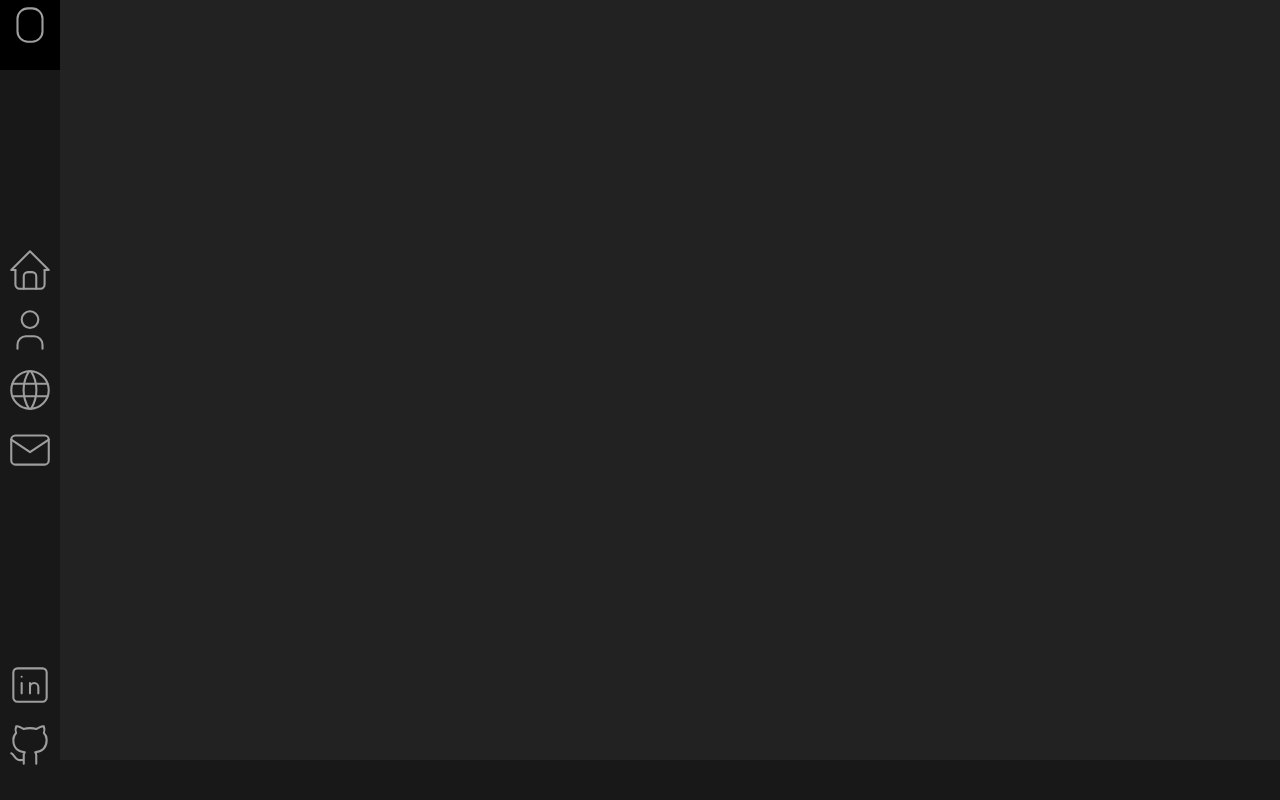
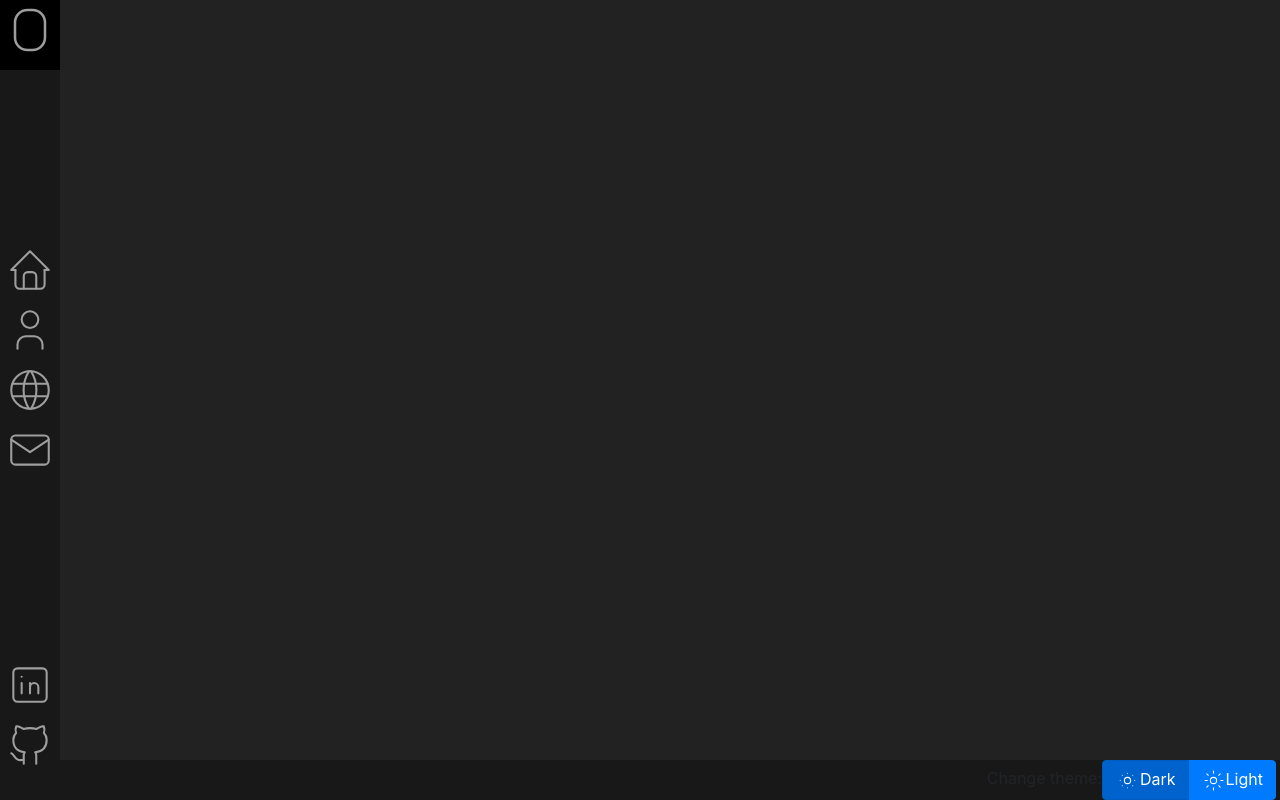
Before and after one commit to odillner/portfolio, a React (Create React App) app: page / in a window 1280 px wide. Built offline with nearby package versions, Linux system fonts and the light colour scheme.

Commit message:
implemented themes

```diff
--- a/src/App.js
+++ b/src/App.js
@@ -1,26 +1,30 @@
 import React, {useEffect} from 'react'
-import {useDispatch} from 'react-redux'
-import 'bootstrap/dist/css/bootstrap.min.css'
+import {useDispatch, useSelector} from 'react-redux'
 
 import Sidebar from './components/Sidebar'
 import Footer from './components/Footer'
 
-import GlobalStyles from './styles/'
+import {GlobalStyles, Themes} from './styles/'
 import WindowRenderer from './windows/WindowRenderer'
 import Routing from './Routing'
 import {initWindows} from './reducers/windows'
 
 function App() {
     const dispatch = useDispatch()
+    const theme = useSelector(state => state.theme)
 
     useEffect(() => {
         dispatch(initWindows())
     }, [])
 
+    const CurrentTheme = Themes[theme]
+
     return (
         <>
+            <CurrentTheme/>
+            <GlobalStyles/>
+
             <Routing/>
-            <GlobalStyles/>
             <Sidebar/>
             <Footer/>
             <WindowRenderer/>
--- a/src/components/Footer.js
+++ b/src/components/Footer.js
@@ -1,8 +1,11 @@
 import React from 'react'
 import {useSelector, useDispatch} from 'react-redux'
 import styled from 'styled-components'
+import ToggleButton from 'react-bootstrap/ToggleButton'
 
 import {closeWindow, maximizeWindow} from '../reducers/windows'
+import {toggleTheme} from '../reducers/theme'
+import ThemeButton from './ThemeButton'
 import IconGenerator from '../icons'
 
 const Wrapper = styled.div`
@@ -12,8 +15,8 @@ const Wrapper = styled.div`
     width: 100%;
     height: 40px;
     z-index: 10;
-    background: #181818;
-    display: flex
+    background: var(--alt-bg-color);
+    display: flex;
 `
 
 const MinimizedItem = styled.div`
@@ -24,6 +27,7 @@ const MinimizedItem = styled.div`
     background: black;
     padding-left: 5px;
 `
+
 
 const Footer = () => {
     const windows = useSelector(state => state.windows.items)
@@ -42,12 +46,13 @@ const Footer = () => {
                             key={window.id}
                             onClick={() => maximize(window)}
                         >
-                            <IconGenerator type={window.type} scale="25"></IconGenerator>
+                            <IconGenerator type={window.type} dimensions={25}></IconGenerator>
                             {window.type}
                         </MinimizedItem>
                     )
                 }
             })}
+            <ThemeButton/>
         </Wrapper>
     )
 }
--- /dev/null
+++ b/src/components/ThemeButton.js
@@ -0,0 +1,53 @@
+import React from 'react'
+import {useSelector, useDispatch} from 'react-redux'
+import styled from 'styled-components'
+
+import ToggleButton from 'react-bootstrap/ToggleButton'
+import ToggleButtonGroup from 'react-bootstrap/ToggleButtonGroup'
+
+import {toggleTheme} from '../reducers/theme'
+
+import IconGenerator from '../icons'
+
+
+const Wrapper = styled.div`
+    position: absolute;
+    right: 5%;
+`
+const DarkThemeButton = styled(ToggleButton)`
+
+`
+const LightThemeButton = styled(ToggleButton)`
+
+`
+
+const ThemeButton = () => {
+    const theme = useSelector(state => state.theme)
+    const dispatch = useDispatch()
+
+    const changeTheme = () => {
+        dispatch(toggleTheme())
+    }
+
+    return(
+        <Wrapper>
+            Change theme:
+            <ToggleButtonGroup
+                type="checkbox"
+                value={theme}
+                onChange={changeTheme}
+            >
+                <DarkThemeButton value={0}>
+                    <IconGenerator type="Dark" dimensions={25} color="white"/>
+                    Dark
+                </DarkThemeButton>
+                <LightThemeButton value={1}>
+                    <IconGenerator type="Light" dimensions={25} color="white"/>
+                    Light
+                </LightThemeButton>
+            </ToggleButtonGroup>
+        </Wrapper>
+    )
+}
+
+export default ThemeButton
--- a/src/icons/index.js
+++ b/src/icons/index.js
@@ -3,27 +3,38 @@ import styled from 'styled-components'
 
 /* TODO: styled components && scaling */
 
-const IconGenerator = ({type, active, scale, color}) => {
+
+const IconWrapper = styled.svg`
+    xmlns="http://www.w3.org/2000/svg";
+    width: ${props => props.dimensions}px;
+    height: ${props => props.dimensions}px;
+    stroke-width: 1;
+    stroke: ${props => props.color};
+    fill: none;
+    stroke-linecap: round;
+    stroke-linejoin: round;
+`
+
+const IconGenerator = ({type, active, dimensions, color}) => {
     if (!type) {
         return null
     }
     const Icon = icons[type]
 
+    let iconColor = "#9E9E9E"
+
+    if (color) {
+        iconColor = color
+    } else {
+        if (active) {
+            iconColor = "#1abc9c"
+        }
+    }
+
     return (
-        <svg
-            xmlns="http://www.w3.org/2000/svg"
-            className="icon icon-tabler icon-tabler-letter-o"
-            width={(scale) ? scale : 50}
-            height={(scale) ? scale : 50}
-            viewBox="0 0 24 24"
-            strokeWidth="1"
-            stroke={(color) ? color : (active) ? "#1abc9c" : "#9E9E9E"}
-            fill="none"
-            strokeLinecap="round"
-            strokeLinejoin="round"
-        >
+        <IconWrapper color={iconColor} viewBox="0 0 24 24" dimensions={dimensions}>
             <Icon/>
-        </svg>
+        </IconWrapper>
     )
 }
 
@@ -121,6 +132,40 @@ const Close = () => {
     )
 }
 
+const Dark = () => {
+    return (
+        <>
+            <path stroke="none" d="M0 0h24v24H0z"/>
+            <circle cx="12" cy="12" r="3" />
+            <line x1="12" y1="5" x2="12" y2="5.01" />
+            <line x1="17" y1="7" x2="17" y2="7.01" />
+            <line x1="19" y1="12" x2="19" y2="12.01" />
+            <line x1="17" y1="17" x2="17" y2="17.01" />
+            <line x1="12" y1="19" x2="12" y2="19.01" />
+            <line x1="7" y1="17" x2="7" y2="17.01" />
+            <line x1="5" y1="12" x2="5" y2="12.01" />
+            <line x1="7" y1="7" x2="7" y2="7.01" />
+        </>
+    )
+}
+
+const Light = () => {
+    return (
+        <>
+            <path stroke="none" d="M0 0h24v24H0z"/>
+            <circle cx="12" cy="12" r="3" />
+            <line x1="12" y1="5" x2="12" y2="3" />
+            <line x1="17" y1="7" x2="18.4" y2="5.6" />
+            <line x1="19" y1="12" x2="21" y2="12" />
+            <line x1="17" y1="17" x2="18.4" y2="18.4" />
+            <line x1="12" y1="19" x2="12" y2="21" />
+            <line x1="7" y1="17" x2="5.6" y2="18.4" />
+            <line x1="6" y1="12" x2="4" y2="12" />
+            <line x1="7" y1="7" x2="5.6" y2="5.6" />
+        </>
+    )
+}
+
 const icons = {
     Logo,
     Home,
@@ -130,7 +175,9 @@ const icons = {
     Skills,
     Contact,
     Minimize,
-    Close
+    Close,
+    Dark,
+    Light
 }
 
 export default IconGenerator
--- a/src/index.js
+++ b/src/index.js
@@ -2,6 +2,8 @@ import React from 'react'
 import ReactDOM from 'react-dom'
 import {Provider} from 'react-redux'
 import {BrowserRouter as Router} from 'react-router-dom'
+import 'bootstrap/dist/css/bootstrap.min.css'
+
 
 import store from './store'
 import App from './App'
--- /dev/null
+++ b/src/reducers/theme.js
@@ -0,0 +1,16 @@
+const themeReducer = (state = 0, action) => {
+    switch (action.type) {
+    case 'TOGGLE_THEME': {
+        return 1 - state
+    }
+    default: return state
+    }
+}
+
+export const toggleTheme = () => {
+    return {
+        type: "TOGGLE_THEME",
+    }
+}
+
+export default themeReducer
--- a/src/store.js
+++ b/src/store.js
@@ -3,9 +3,11 @@ import {composeWithDevTools} from 'redux-devtools-extension'
 import thunk from 'redux-thunk'
 
 import windowReducer from './reducers/windows'
+import themeReducer from './reducers/theme'
 
 const reducer = combineReducers({
     windows: windowReducer,
+    theme: themeReducer,
 })
 
 const store = createStore(
--- a/src/styles/index.js
+++ b/src/styles/index.js
@@ -1,14 +1,38 @@
 import {createGlobalStyle} from 'styled-components'
 
-const GlobalStyles = createGlobalStyle`
+export const GlobalStyles = createGlobalStyle`
   * {
     scrollbar-width: none
     box-sizing: border-box
   }
   body {
     margin: 0;
-    background-color: #222;
+    background-color: var(--main-bg-color);
   }
 `
 
+const DarkTheme = createGlobalStyle`
+    * {
+        --main-bg-color: #222;
+        --alt-bg-color: #181818;
+        --main-accent-color: "#1abc9c";
+        --main-icon-color: "#9E9E9E";
+        --main-text-color: black;
+    }
+`
+const LightTheme = createGlobalStyle`
+    * {
+        --main-bg-color: white;
+        --alt-bg-color: white;
+        --main-accent-color: "#1abc9c";
+        --main-icon-color: "#9E9E9E";
+        --main-text-color: black;
+    }
+`
+
+export const Themes = [
+    DarkTheme,
+    LightTheme
+]
+
 export default GlobalStyles
--- a/src/windows/WindowButtons.js
+++ b/src/windows/WindowButtons.js
@@ -12,7 +12,7 @@ const StyledButton = styled.button`
 export const CloseButton = ({click}) => {
     return (
         <StyledButton onClick={click}>
-            <IconGenerator type="Close" scale={20} color="black"/>
+            <IconGenerator type="Close" dimensions={20} color="black"/>
         </StyledButton>
     )
 }
@@ -20,7 +20,7 @@ export const CloseButton = ({click}) => {
 export const MinimizeButton = ({click}) => {
     return (
         <StyledButton onClick={click}>
-            <IconGenerator type="Minimize" scale={20} color="black"/>
+            <IconGenerator type="Minimize" dimensions={20} color="black"/>
         </StyledButton>
     )
 }
--- a/src/windows/WindowWrapper.js
+++ b/src/windows/WindowWrapper.js
@@ -26,7 +26,7 @@ const Content = styled.div`
     display: flex;
     width: 100%;
     height: 94%;
-    background: #181818;
+    background: var(--alt-bg-color);;
 `
 
 const StandardWindow = (props) => {
@@ -40,7 +40,7 @@ const StandardWindow = (props) => {
     const close = () => {
         dispatch(closeWindow(id))
 
-        if (last===id) {
+        if (current===id) {
             history.push('/')
         }
     }
@@ -77,7 +77,7 @@ const StandardWindow = (props) => {
         >
             <Wrapper zIndex = {getzIndex()}>
                 <Header>
-                    <IconGenerator type={item.type} scale="25" active={current===id}/>
+                    <IconGenerator type={item.type} dimensions={25} active={current===id}/>
                     {props.title}
                     <div>
                         <MinimizeButton click={minimize}/>
```
Also changed, not shown: src/components/Sidebar.js (+7 -7 lines).
